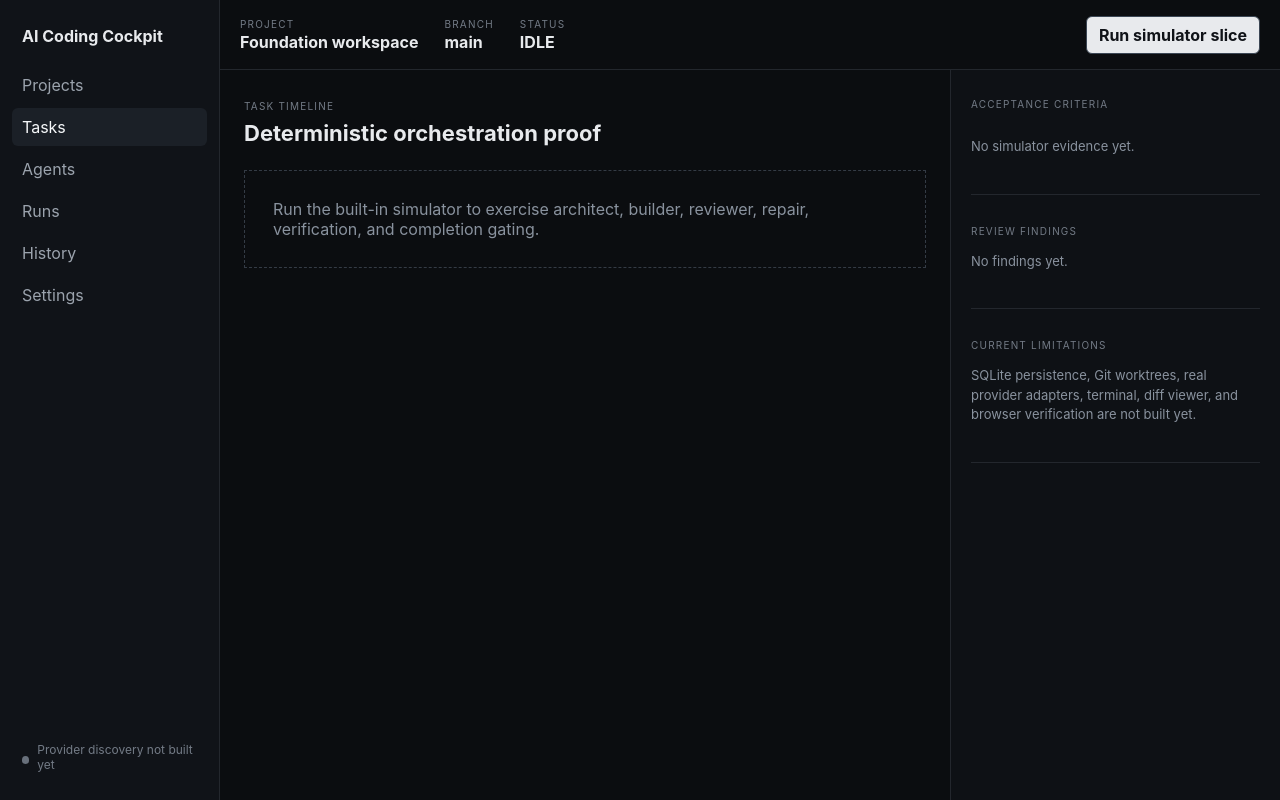
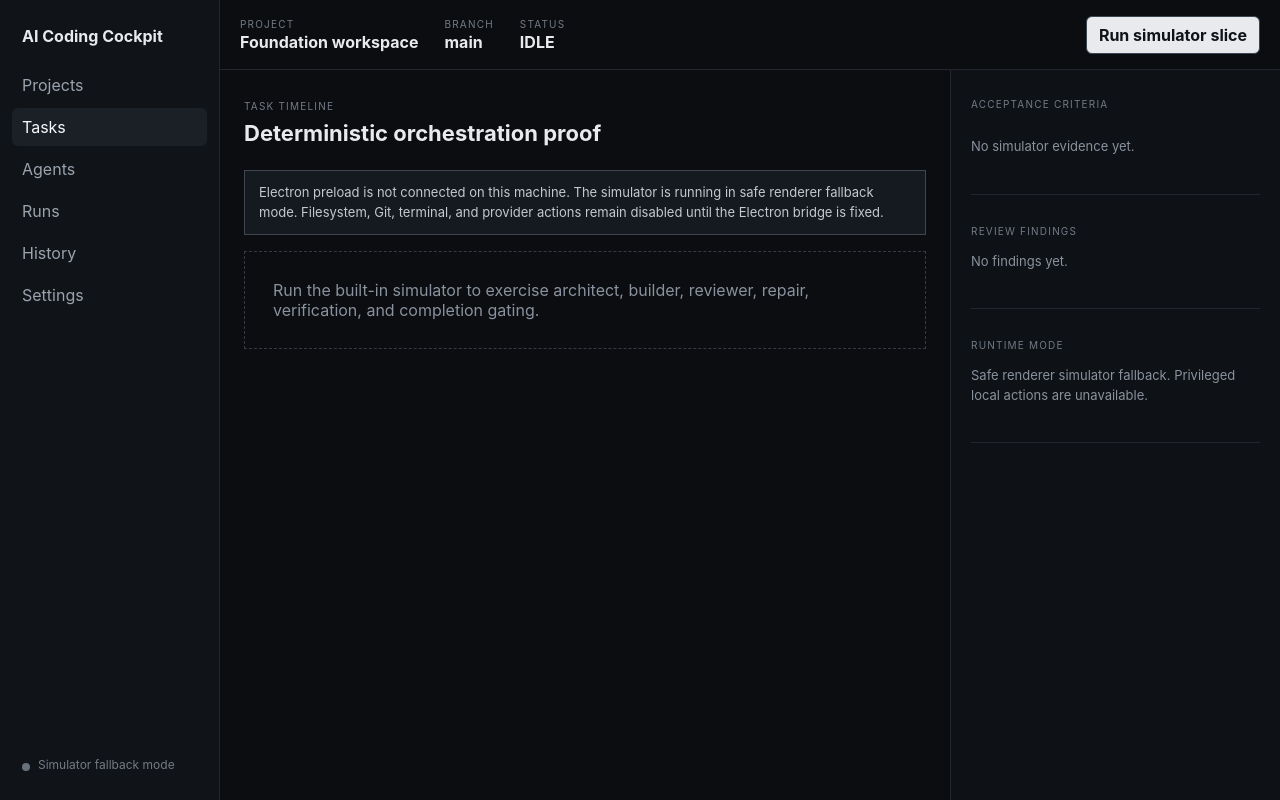
Before and after one commit to dothecoolwip1/testing-random-shit, a React (Vite) app: page / in a window 1280 px wide. Built offline with nearby package versions, Linux system fonts and the light colour scheme.

Commit message:
Add safe simulator fallback when preload bridge is unavailable

```diff
--- a/src/renderer/App.tsx
+++ b/src/renderer/App.tsx
@@ -1,5 +1,6 @@
-import { useState } from "react";
+import { useMemo, useState } from "react";
 import type { SimulatorRunResult } from "../shared/domain";
+import { runRendererSimulator } from "./simulatorFallback";
 
 const navItems = ["Projects", "Tasks", "Agents", "Runs", "History", "Settings"];
 
@@ -8,18 +9,21 @@ export function App() {
   const [running, setRunning] = useState(false);
   const [error, setError] = useState<string | null>(null);
 
+  const bridgeAvailable = useMemo(
+    () => Boolean(window.cockpit?.runSimulator),
+    [],
+  );
+
   async function runSimulator() {
     setRunning(true);
     setError(null);
 
     try {
-      if (!window.cockpit?.runSimulator) {
-        throw new Error(
-          "Electron preload bridge is unavailable. Restart the app after rebuilding the preload bundle.",
-        );
+      if (window.cockpit?.runSimulator) {
+        setResult(await window.cockpit.runSimulator());
+      } else {
+        setResult(await runRendererSimulator());
       }
-
-      setResult(await window.cockpit.runSimulator());
     } catch (cause) {
       setError(cause instanceof Error ? cause.message : String(cause));
     } finally {
@@ -39,8 +43,8 @@ export function App() {
           ))}
         </nav>
         <div className="sidebar-footer">
-          <span className="dot neutral" />
-          Provider discovery not built yet
+          <span className={bridgeAvailable ? "dot pass" : "dot neutral"} />
+          {bridgeAvailable ? "Electron bridge connected" : "Simulator fallback mode"}
         </div>
       </aside>
 
@@ -71,6 +75,14 @@ export function App() {
                 <h1>Deterministic orchestration proof</h1>
               </div>
             </div>
+
+            {!bridgeAvailable && (
+              <div className="notice">
+                Electron preload is not connected on this machine. The simulator is
+                running in safe renderer fallback mode. Filesystem, Git, terminal,
+                and provider actions remain disabled until the Electron bridge is fixed.
+              </div>
+            )}
 
             {!result && !error && (
               <div className="empty">
@@ -123,10 +135,11 @@ export function App() {
             </section>
 
             <section>
-              <span className="eyebrow">CURRENT LIMITATIONS</span>
+              <span className="eyebrow">RUNTIME MODE</span>
               <p className="muted">
-                SQLite persistence, Git worktrees, real provider adapters, terminal,
-                diff viewer, and browser verification are not built yet.
+                {bridgeAvailable
+                  ? "Electron preload bridge connected."
+                  : "Safe renderer simulator fallback. Privileged local actions are unavailable."}
               </p>
             </section>
           </aside>
--- /dev/null
+++ b/src/renderer/simulatorFallback.ts
@@ -0,0 +1,85 @@
+import type { SimulatorRunResult, Task } from "../shared/domain";
+
+export async function runRendererSimulator(): Promise<SimulatorRunResult> {
+  const now = new Date().toISOString();
+
+  const task: Task = {
+    id: crypto.randomUUID(),
+    projectId: "demo-project",
+    request: "Run the first AI Coding Cockpit simulator vertical slice.",
+    state: "READY_FOR_USER",
+    createdAt: now,
+    updatedAt: new Date().toISOString(),
+    repairCycle: 1,
+    maxRepairCycles: 3,
+    artifacts: {
+      implementationPlan: {
+        summary:
+          "Exercise the deterministic architect, builder, reviewer, repair, and verification loop.",
+        affectedAreas: ["orchestrator", "provider simulator", "renderer"],
+        risks: ["Renderer fallback is simulated and does not modify a real repository."],
+        testingRequirements: ["All final criteria pass", "Reviewer finding is resolved"],
+      },
+      acceptanceCriteria: [
+        {
+          id: "criterion-1",
+          description: "Architect produces observable acceptance criteria.",
+          status: "PASS",
+          evidence: ["Renderer simulator generated structured criteria."],
+        },
+        {
+          id: "criterion-2",
+          description: "Reviewer finding is resolved before readiness.",
+          status: "PASS",
+          evidence: ["Simulated high-severity finding was resolved in repair cycle 1."],
+        },
+        {
+          id: "criterion-3",
+          description: "Verification evidence passes before READY_FOR_USER.",
+          status: "PASS",
+          evidence: ["Simulated verification completed successfully."],
+        },
+      ],
+      findings: [
+        {
+          id: "finding-1",
+          severity: "HIGH",
+          category: "verification",
+          description: "Acceptance criteria initially lacked evidence.",
+          evidence: ["Criteria began in UNKNOWN state."],
+          recommendedAction: "Attach simulator evidence.",
+          status: "RESOLVED",
+        },
+      ],
+      verificationResults: [
+        {
+          id: crypto.randomUUID(),
+          kind: "TEST",
+          passed: true,
+          summary: "Renderer simulator verification passed.",
+          startedAt: now,
+          completedAt: new Date().toISOString(),
+        },
+      ],
+    },
+  };
+
+  return {
+    task,
+    timeline: [
+      "Context gathered",
+      "Architect: Inspecting repository structure",
+      "Architect: Reading project instructions",
+      "Architect: Creating acceptance criteria",
+      "Architect: Preparing implementation plan",
+      "Builder: Inspecting affected files",
+      "Builder: Applying simulated change",
+      "Builder: Running simulated verification",
+      "Reviewer: Reviewing implementation evidence",
+      "Reviewer: Comparing result with acceptance criteria",
+      "Reviewer: Creating review findings",
+      "Repair cycle 1 started",
+      "All simulated acceptance criteria passed",
+    ],
+  };
+}
--- a/src/renderer/styles.css
+++ b/src/renderer/styles.css
@@ -87,6 +87,16 @@ nav { display: grid; gap: 4px; }
 .timeline-panel { padding: 24px; }
 .panel-heading h1 { margin: 6px 0 24px; font-size: 22px; }
 
+.notice {
+  margin-bottom: 16px;
+  border: 1px solid #3f4752;
+  background: #151a20;
+  padding: 12px 14px;
+  color: #c3c9d1;
+  font-size: 13px;
+  line-height: 1.5;
+}
+
 .empty,
 .error {
   border: 1px dashed #343b45;
```
Also changed, not shown: 1 other file (tests, documents, lock files or other folders).
